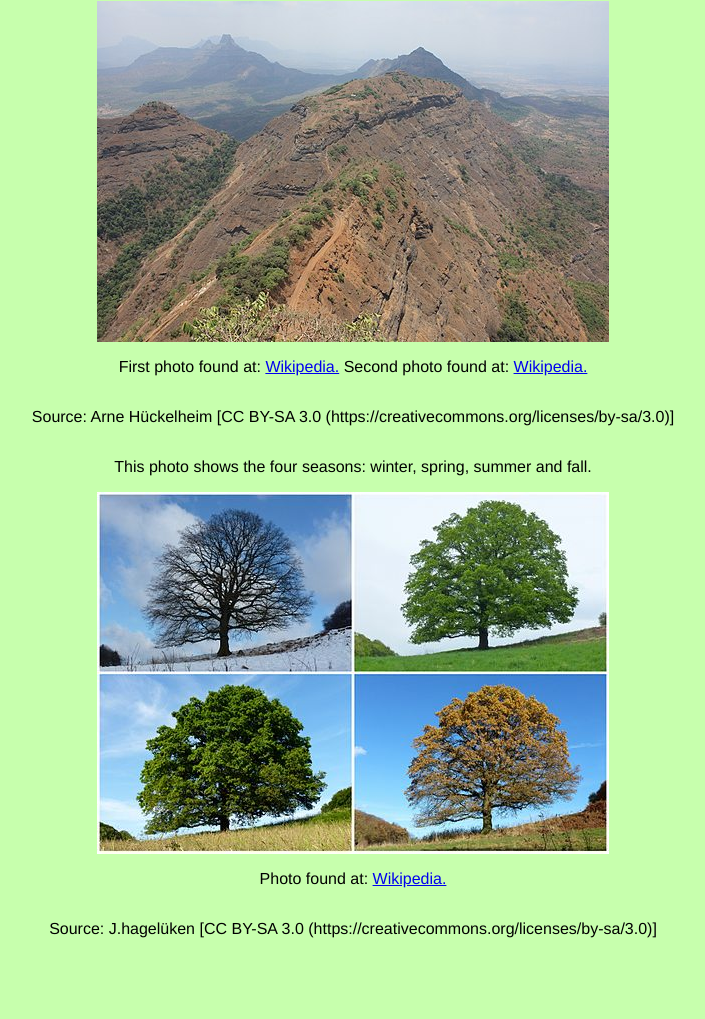
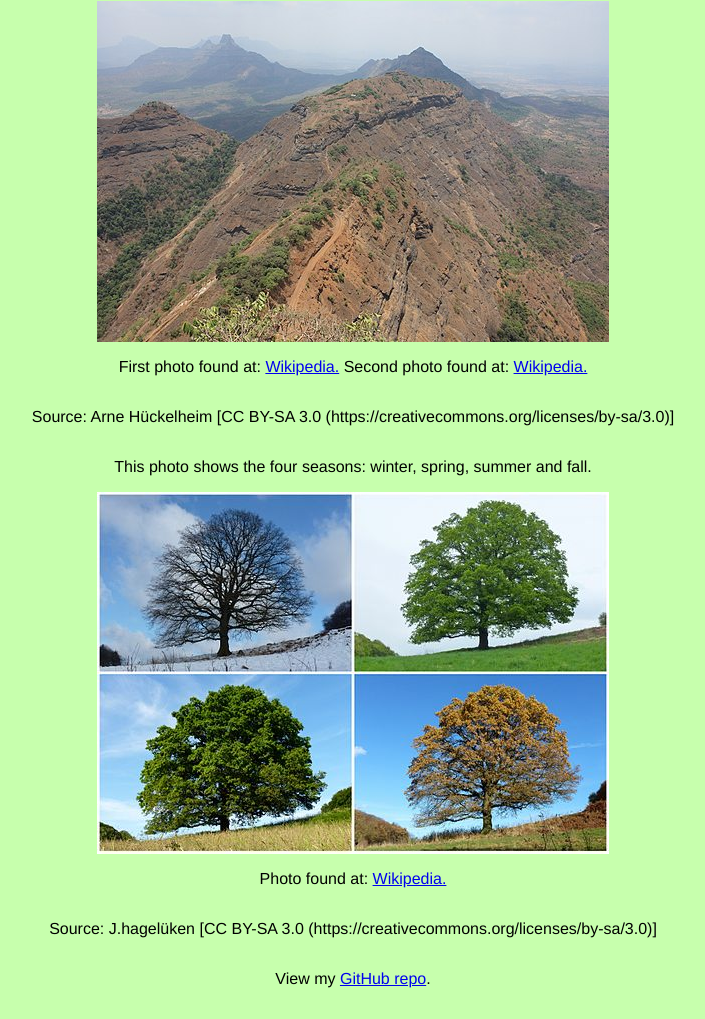
Before and after one commit to briannaredwards/js_project, a plain HTML site: page index.html in a window 1280 px wide. Shown: the part 239-1258 px from the top of the page, without its empty margins (287-992 px from the left). Before the commit the page ends 1208 px from the top, so only its background shows below. Drawn offline with Linux system fonts and the light colour scheme.

Commit message:
Update index.html

```diff
--- a/index.html
+++ b/index.html
@@ -30,6 +30,8 @@
 
 <p>Source: J.hagelüken [CC BY-SA 3.0 (https://creativecommons.org/licenses/by-sa/3.0)]</p>
 
+<p>View my <a href="https://github.com/briannaredwards/js_project">GitHub repo</a>.</p>
+
 <script src="scripts/scripts.js"></script>
 
 </div>
```
